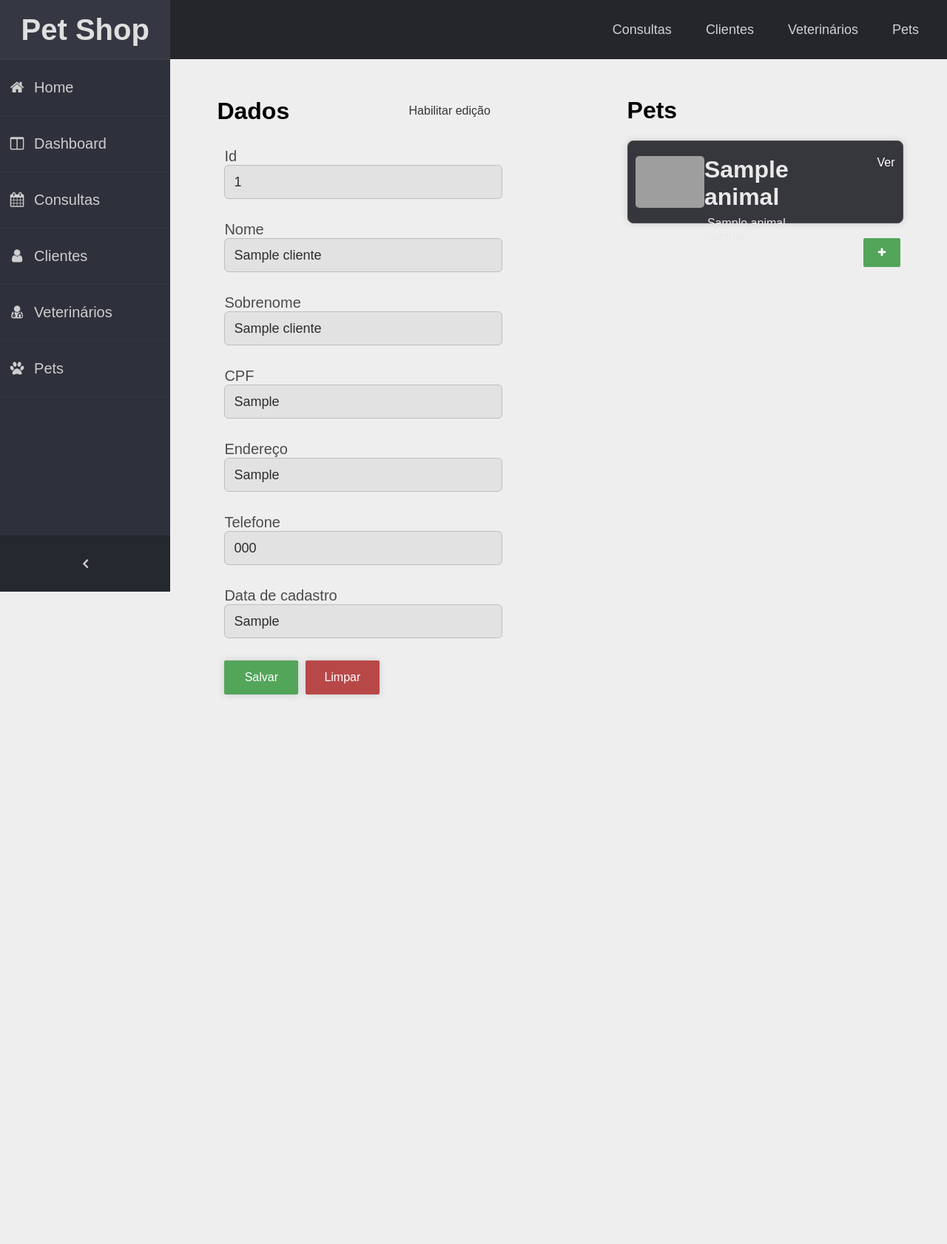
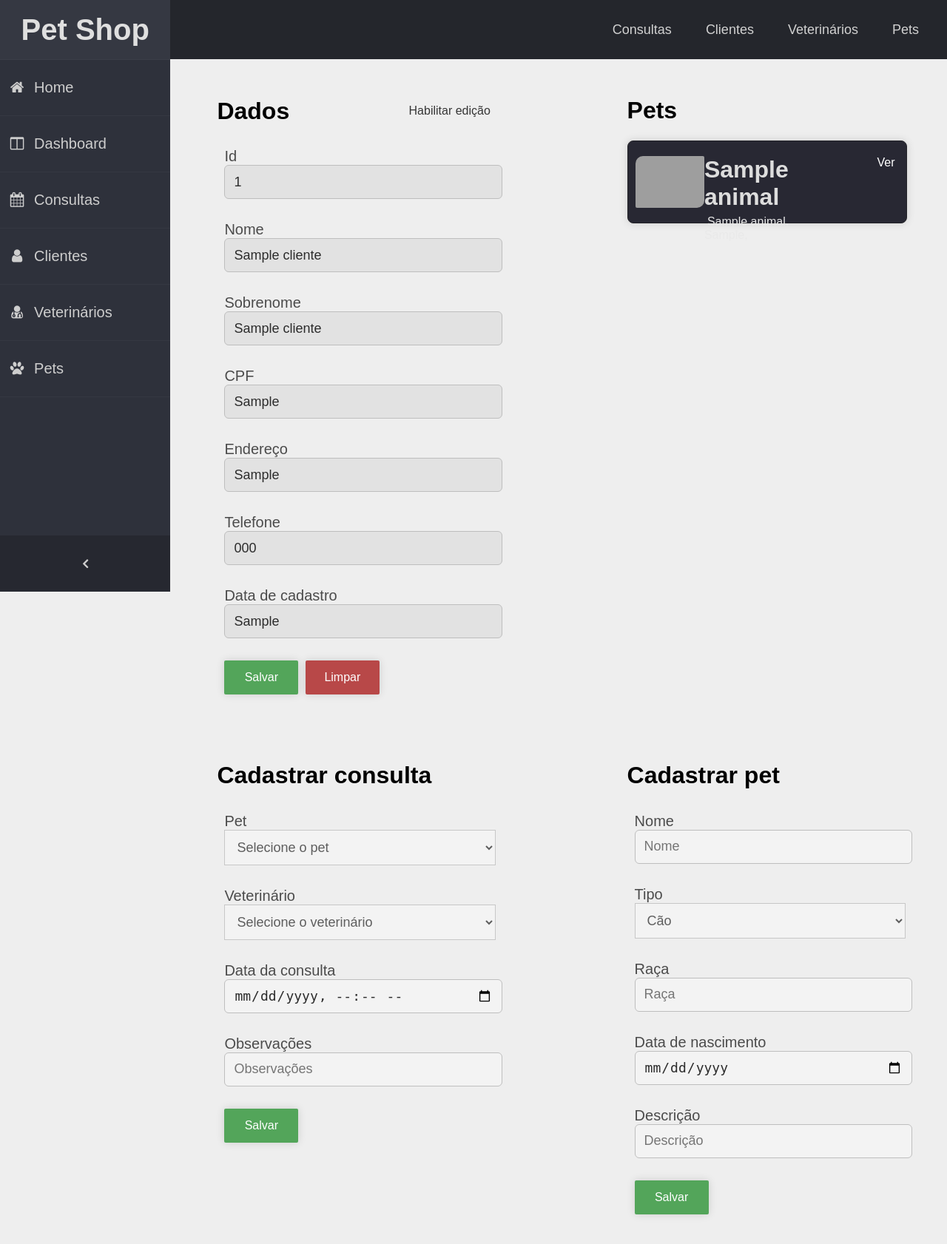
Before and after one commit to matheussantiago12/PetShopSolution, a PHP site: page /clientesInfo.php?id=1 in a window 1280 px wide. Shown: the whole page at 74% size. Before the commit the page ends 941 px from the top, so only its background shows below. Run offline with PHP 8.4, Linux system fonts and the light colour scheme; tables that the repository leaves empty or names only in its code hold one stand-in row (values such as "Sample post"); some libraries are stand-ins or nearby versions; grey boxes are pictures that could not be loaded.

Commit message:
varias coisas

```diff
--- a/clienteController.php
+++ b/clienteController.php
@@ -45,6 +45,7 @@ if(isset($_POST['update'])) {
     $telefone = $_POST['telefone'];
     $endereco = $_POST['endereco'];
     updateCliente($idcliente, $nome, $sobrenome, $cpf, $telefone, $endereco);
+
 }
 
 if(isset($_POST['deletecliente'])) {
--- a/clientesInfo.php
+++ b/clientesInfo.php
@@ -1,12 +1,15 @@
 <?php include("header.php") ?>
 <?php include("clienteController.php")?>
 <?php include("petController.php")?>
+<?php include("consultaController.php")?>
 <!DOCTYPE html>
 <html lang="en">
     <head>
         <meta charset="UTF-8">
         <meta name="viewport" content="width=device-width, initial-scale=1.0">
         <script src="public/js/cliente.js"></script>
+        <script src="public/js/consulta.js"></script>
+        <script src="public/js/pet.js"></script>
         <title>teste</title>
     </head>
     <body>
@@ -64,11 +67,90 @@
                             <button class="btnSalvar btnLimpar shadow" onclick="limparDados();">Limpar</button>
                         </div>
                 </div>
-            <div class="otherInfos">
-                <h1>Pets</h1>
-                <?php listarPetCards($_GET['id']) ?>
-                <div class="infoAdd">
-                    <button><i class="fa fa-plus"></i></button>
+                <div class="otherInfos">
+                    <h1>Pets</h1>
+                    <?php listarPetCards($_GET['id']) ?>
+                </div>
+            </div>
+        <div class="bodyInfo">
+            <div class="form">
+                <h1>Cadastrar consulta</h1>
+                <div class="row">
+                    <div class="label">
+                         <label for="">Pet</label>
+                    </div>
+                    <label class="custom-select select-info" id="tipo">
+                        <select name="pet" id="pet">
+                            <option value="">Selecione o pet</option>
+                        </select>
+                    </label>
+                </div>
+                <div class="row">
+                    <div class="label">
+                         <label for="">Veterinário</label>
+                    </div>
+                    <label class="custom-select select-info">
+                        <select name="veterinario" id="veterinario">
+                            <option value="">Selecione o veterinário</option>
+                            <?php listarVeterinariosConsulta(); ?>
+                        </select>
+                    </label>
+                </div>
+                <div class="row">
+                    <div class="label">
+                         <label for="">Data da consulta</label>
+                    </div>
+                    <input type="datetime-local" name="data" id="data">
+                </div>
+                <div class="row">
+                    <div class="label">
+                         <label for="">Observações</label>
+                    </div>
+                    <input type="text" name="observacoes" id="observacoes" placeholder="Observações">
+                </div>
+                <div class="row">
+                    <button class="btnSalvar shadow" name="update" id="createButton">Salvar</button>
+                </div>
+            </div>
+            <div class="form">
+                <h1>Cadastrar pet</h1>
+                <div class="row">
+                    <div class="label">
+                         <label for="">Nome</label>
+                    </div>
+                    <input type="text" id="nomePet" name="nomePet" placeholder="Nome">
+                </div>
+                <div class="row">
+                    <div class="label">
+                         <label for="">Tipo</label>
+                    </div>
+                    <label class="custom-select select-info">
+                        <select name="tipo" id="tipoPet">
+                            <option value="1">Cão</option>
+                            <option value="2">Gato</option>
+                        </select>
+                     </label>
+                </div>
+                <div class="row">
+                    <div class="label">
+                         <label for="">Raça</label>
+                    </div>
+                    <input type="text" id="raca" name="raca" placeholder="Raça">
+                </div>
+                <div class="row">
+                    <div class="label">
+                         <label for="">Data de nascimento</label>
+                    </div>
+                    <input type="date" id="dataPet" name="data" placeholder="Data de nascimento">
+                </div>
+                <div class="row">
+                    <div class="label">
+                         <label for="">Descrição</label>
+                    </div>
+                    <input type="text" id="descricao" name="descricao" placeholder="Descrição">
+                </div>
+                <div class="row">
+                    <button class="btnSalvar shadow" name="create" id="createPetAlt">Salvar</button>
                 </div>
             </div>
         </div>
--- a/consultaController.php
+++ b/consultaController.php
@@ -35,24 +35,44 @@ function quantidadeConsultas() {
     return $count;
 }
 
-function listarVeterinarios() {
-    $result = getVeterinarios();
+function listarPetsConsulta($id) {
+    $result = getPetsConsulta($id);
     while($row = mysqli_fetch_array($result)) {
-        echo "<option value='$row[idveterinario]'>";
+        echo "<option value='$row[idanimal]'>$row[nome]</option>";
     }
 }
 
-function listarClientes() {
-    $result = getClientes();
+function listarPetConsulta($id) {
+    $result = getPetConsulta($id);
     while($row = mysqli_fetch_array($result)) {
-        echo "<option value='$row[idcliente]'>";
+        echo "<img src='https://catiororeflexivo.com/wp-content/uploads/2019/10/flamengo-doze-rifa-500x500.jpg'></img>";
+        echo "<div class='left'>";
+        echo "<h1>$row[nome]</h1>";
+        echo "<span>$row[tipo]" . ", " . "$row[raca]</span>";
+        echo "</div>";
+        echo "<div class='right'>";
+        echo "<a href='petsInfo.php?id=$row[idanimal]'>Ver</a>";
+        echo "</div>";
     }
 }
 
-function listarPets() {
-    $result = getPets();
+function listarClienteConsulta($id) {
+    $result = getPetConsulta($id);
     while($row = mysqli_fetch_array($result)) {
-        echo "<option value='$row[idanimal]'>";
+        echo "<div class='left' id='$row[idcliente]'>";
+        echo "<h1>$row[dono_nome]"." "."$row[dono_sobrenome]</h1>";
+        echo "<span>$row[telefone]</span>";
+        echo "</div>";
+        echo "<div class='right'>";
+        echo "<a href='clientesInfo.php?id=$row[idcliente]'>Ver</a>";
+        echo "</div>";
+    }
+}
+
+function listarVeterinariosConsulta() {
+    $result = getVeterinariosConsulta();
+    while($row = mysqli_fetch_array($result)) {
+        echo "<option value='$row[idveterinario]'>$row[nome]</option>";
     }
 }
 
--- a/consultaModel.php
+++ b/consultaModel.php
@@ -37,7 +37,8 @@ function getConsulta($id) {
     JOIN veterinario v ON c.idveterinario = v.idveterinario
     JOIN animal a ON c.idanimal = a.idanimal
     JOIN cliente cl ON a.idcliente = cl.idcliente
-    JOIN status s ON c.idstatus = s.idstatus";
+    JOIN status s ON c.idstatus = s.idstatus
+    WHERE c.idconsulta = '$id'";
     $result = mysqli_query($connect, $query);
     return $result;
 }
@@ -68,23 +69,22 @@ function deleteConsulta($id) {
     $connect->close();
 }
 
-function getVeterinarios() {
+function getVeterinariosConsulta() {
     global $connect;
     $query = "SELECT idveterinario, nome FROM veterinario";
     $result = mysqli_query($connect, $query);
     return $result;
 }
 
-function getClientes() {
+function getPetConsulta($id) {
     global $connect;
-    $query = "SELECT idcliente, nome FROM cliente";
+    $query = "SELECT c.idanimal, a.nome, a.raca, t.nome_tipo as tipo,
+    cl.nome as dono_nome, cl.sobrenome as dono_sobrenome, cl.telefone, cl.idcliente
+    FROM consulta c
+    JOIN animal a ON c.idanimal = a.idanimal
+    JOIN cliente cl ON a.idcliente = cl.idcliente
+    JOIN tipo_animal t ON a.idtipo = t.idtipo
+    WHERE c.idconsulta ='$id'";
     $result = mysqli_query($connect, $query);
     return $result;
 }
-
-function getPets() {
-    global $connect;
-    $query = "SELECT idanimal, nome FROM animal";
-    $result = mysqli_query($connect, $query);
-    return $result;
-}
--- a/petController.php
+++ b/petController.php
@@ -9,7 +9,6 @@ if(isset($_POST['submit'])) {
     $tipo = $_POST['tipo'];
     $idcliente = $_POST['idcliente'];
     createPet($nome, $nascimento, $descricao, $raca, $tipo, $idcliente);
-    header("Location: pets.php");
 }
 
 function listarPets() {
@@ -37,13 +36,13 @@ function listarPetCards($idcliente) {
     $result = getClientPets($idcliente);
     while($row = mysqli_fetch_array($result)) {
         echo "<div class='petCard shadow'>";
-        echo "<img src='https://blackwhitepet.com.br/resources/img/sete-sinais-de-que-seu-cachorro-e-feliz.jpg'></img>";
+        echo "<img src='https://catiororeflexivo.com/wp-content/uploads/2019/10/flamengo-doze-rifa-500x500.jpg'></img>";
         echo "<div class='left'>";
-        echo "<h1>" . $row['nome'] . "</h1>";
-        echo "<span>" . $row['tipo'] . ", " . $row['raca'] . ", ". $row['idade'] ."</span>";
+        echo "<h1>$row[nome]</h1>";
+        echo "<span>$row[tipo]" . ", " . "$row[raca]" . ", " . "$row[idade]</span>";
         echo "</div>";
         echo "<div class='right'>";
-        echo "<a href='#'>Ver</a>";
+        echo "<a href='petsInfo.php?id=$row[idanimal]'>Ver</a>";
         echo "</div>";
         echo "</div>";
     }
@@ -64,3 +63,19 @@ if(isset($_POST['deletepet'])) {
     $id = $_POST['idpet'];
     deletePet($id);
 }
+
+function listarVacinas() {
+    $result = getClientPets($idcliente);
+    while($row = mysqli_fetch_array($result)) {
+        echo "<div class='petCard shadow'>";
+        echo "<div class='left'>";
+        echo "<h1>Tipo</h1>";
+        echo "<span>01/01/2020</span>";
+        echo "<span>Aplicada por: Dr. Nome</span>";
+        echo "</div>";
+        echo "<div class='right'>";
+        echo "<a href='#'>Ver</a>";
+        echo "</div>";
+        echo "</div>";
+    }
+}
--- a/petModel.php
+++ b/petModel.php
@@ -24,7 +24,8 @@ function getPets() {
 
 function getPet($id) {
     global $connect;
-    $query = "SELECT a.idanimal, a.nome, a.nascimento, a.raca, a.descricao, t.nome_tipo as tipo, c.nome as dono
+    $query = "SELECT a.idanimal, a.nome, a.nascimento, a.raca, a.descricao, t.idtipo as idtipo, t.nome_tipo as tipo,
+    c.nome as dono_nome, c.sobrenome as dono_sobrenome
     FROM animal a
     JOIN cliente c ON a.idcliente = c.idcliente
     JOIN tipo_animal t ON a.idtipo = t.idtipo
@@ -66,3 +67,15 @@ function deletePet($id) {
     }
     $connect->close();
 }
+
+function getPetVacinas($id) {
+    global $connect;
+    $query = "SELECT va.idvacina, va.data, va.nome AS nome_vacina, v.idveterinario, v.nome AS nome_veterinario,
+    v.sobrenome AS sobrenome_veterinario, a.idanimal, a.nome AS nome_pet
+    FROM vacina_animal va
+    JOIN veterinario v ON va.id_veterinario = v.idveterinario
+    JOIN animal a ON va.id_animal = a.idanimal
+    WHERE idvacina = '$id'";
+    $result = mysqli_query($connect, $query);
+    return $result;
+}
--- a/public/css/general.css
+++ b/public/css/general.css
@@ -78,7 +78,7 @@ body {
 }
 
 .select-info {
-    width: 100%;
+    width: 105%;
 }
 
 .select-info select {
@@ -248,12 +248,12 @@ table a {
 
 .petCard {
     width: 95%;
-    background-color: rgb(54, 54, 61);
-    border: 1px solid rgb(77, 77, 77);
+    background-color: rgb(40, 40, 51);
+    border: 1px solid rgb(34, 34, 39);
     border-radius: 8px;
     margin-left: auto;
     margin-right: auto;
-    padding: 20px 10px 20px 10px;
+    padding: 20px 15px 20px 10px;
     margin-bottom: 20px;
     color: rgb(233, 233, 233);
     display: flex;
@@ -262,12 +262,12 @@ table a {
 }
 
 .petCard:nth-child(odd) {
-    background-color: rgb(69, 69, 78);
+    background-color: rgb(53, 53, 68);
 }
 
 .petCard img {
     height: 100%;
-    border-radius: 5px;
+    border-radius: 10px 2px 10px 2px;
 }
 
 .petCard a {
@@ -277,13 +277,13 @@ table a {
 
 .petCard h1 {
     padding: 0;
-    margin: 0 0 8px 0;
-    color: rgb(233, 233, 233);
+    margin: 0 0 6px 0;
+    color: rgb(221, 221, 221);
 }
 
 
 .shadow {
-    box-shadow: 0px 0px 10px rgb(201, 201, 201);
+    box-shadow: 0px 0px 12px rgba(0, 0, 0, 0.137);
 }
 
 
@@ -445,3 +445,8 @@ label.custom-select {
 .yellow {
     background-color: rgb(228, 186, 49);
 }
+
+.clienteConsulta {
+    width: 100%;
+    background-color: red;
+}
--- a/public/js/consulta.js
+++ b/public/js/consulta.js
@@ -67,12 +67,20 @@ $(document).ready(function () {
                 observacoes: observacoes
             },
             success: function (response) {
-                $("table").load(" table > *");
-                limparDados();
+                alert("Consulta cadastrada")
             }
         });
-        $("table").load(" table > *");
-        limparDados();
+    });
+
+    $("#cliente").keyup(function(event){
+        if(window.event.keyCode === 13) {
+            var datalist = document.getElementById("clientes");
+            for (var i = 0; i < datalist.length; i++) {
+                var txt = datalist.options[i].text;
+                var include = txt.toLowerCase().startsWith(keyword.toLowerCase());
+                datalist.options[i].style.display = include ? 'list-item':'none';
+            }
+        }
     });
 
 });
--- a/public/js/pet.js
+++ b/public/js/pet.js
@@ -27,6 +27,7 @@ $(document).ready(function () {
             }
         });
     });
+
 
     $("body").on("click", ".delete", function () {
         var deletepet = "delete";
@@ -76,7 +77,39 @@ $(document).ready(function () {
             }
         });
         $("table").load(" table > *");
+        $("div").load(" .otherInfos > *");
         limparDados();
     });
 
+    $("body").on("click", "#createPetAlt", function () {
+        console.log("testess");
+        var submit = "submit";
+        var idcliente = $("#idcliente").val();
+        var nome = $("#nomePet").val();
+        var tipo = $("#tipoPet").val();
+        var raca = $("#raca").val();
+        var nascimento = $("#dataPet").val();
+        var descricao = $("#descricao").val();
+        $.ajax({
+            url: 'petController.php',
+            method: 'POST',
+            data: {
+                submit: submit,
+                nome: nome,
+                tipo: tipo,
+                nascimento: nascimento,
+                idcliente: idcliente,
+                descricao: descricao,
+                raca: raca
+            },
+            success: function (response) {
+                console.log("teste");
+                teste = true;
+                limparDados();
+                teste = false;
+            }
+        });
+        $(".otherInfos").load(" .otherInfos > *");
+    });
+
 });
```
Also changed, not shown: consultas.php (+0 -19 lines), consultasInfo.php (+28 -35 lines), petsInfo.php (+19 -12 lines).
